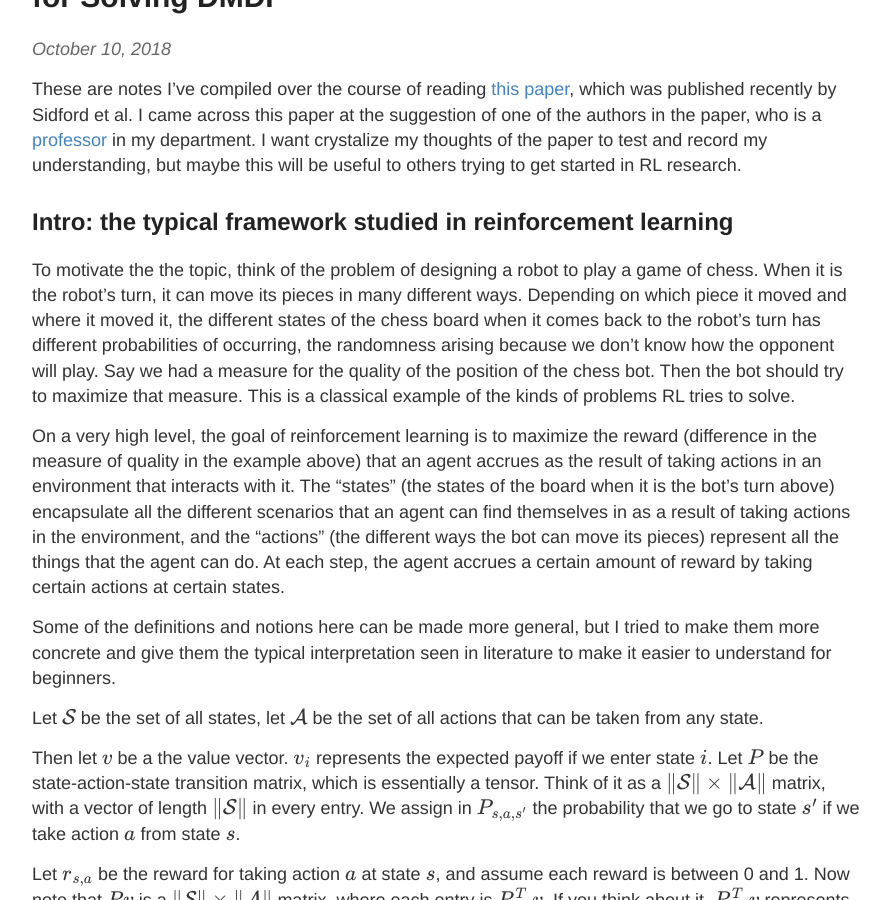
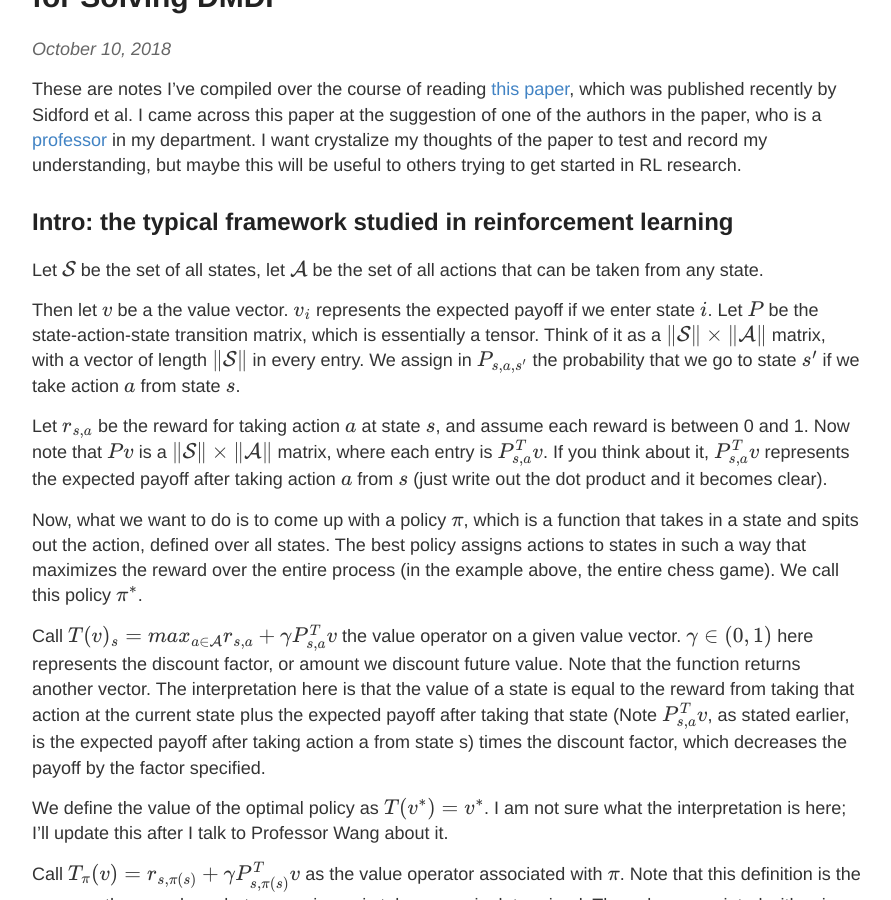
Before and after one commit to houcharlie/oldwebsite, a Jekyll site: the page built from _posts/2018-10-10-mdp.md, in a window 1280 px wide and 900 px high, scrolled down 219 px. Shown: the whole window, without its empty margins (193-1084 px from the left). Built offline with Jekyll 4.4.1, drawn with Linux system fonts in a browser that asks for light colours; formulas are drawn with MathJax 3.

Commit message:
Update _posts/2018-10-10-mdp.md

```diff
--- a/_posts/2018-10-10-mdp.md
+++ b/_posts/2018-10-10-mdp.md
@@ -7,11 +7,6 @@ permalink: /blog/:title
 These are notes I've compiled over the course of reading [this paper](https://arxiv.org/pdf/1806.01492.pdf), which was published recently by Sidford et al.  I came across this paper at the suggestion of one of the authors in the paper, who is a [professor](http://www.princeton.edu/~mengdiw/) in my department.  I want crystalize my thoughts of the paper to test and record my understanding, but maybe this will be useful to others trying to get started in RL research.
 
 ## Intro: the typical framework studied in reinforcement learning
-To motivate the the topic, think of the problem of designing a robot to play a game of chess.  When it is the robot's turn, it can move its pieces in many different ways.  Depending on which piece it moved and where it moved it, the different states of the chess board when it comes back to the robot's turn has different probabilities of occurring, the randomness arising because we don't know how the opponent will play.  Say we had a measure for the quality of the position of the chess bot.  Then the bot should try to maximize that measure.  This is a classical example of the kinds of problems RL tries to solve.
-
-On a very high level, the goal of reinforcement learning is to maximize the reward (difference in the measure of quality in the example above) that an agent accrues as the result of taking actions in an environment that interacts with it.  The "states" (the states of the board when it is the bot's turn above) encapsulate all the different scenarios that an agent can find themselves in as a result of taking actions in the environment, and the "actions" (the different ways the bot can move its pieces) represent all the things that the agent can do.  At each step, the agent accrues a certain amount of reward by taking certain actions at certain states.
-
-Some of the definitions and notions here can be made more general, but I tried to make them more concrete and give them the typical interpretation seen in literature to make it easier to understand for beginners.
 
 Let $$\cal{S}$$ be the set of all states, let $$\cal{A}$$ be the set of all actions that can be taken from any state.
 
```
